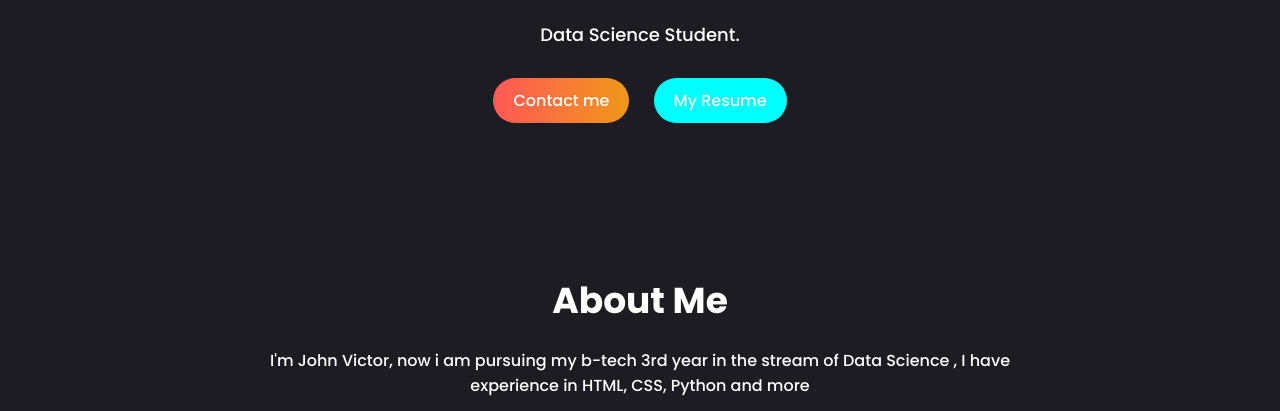
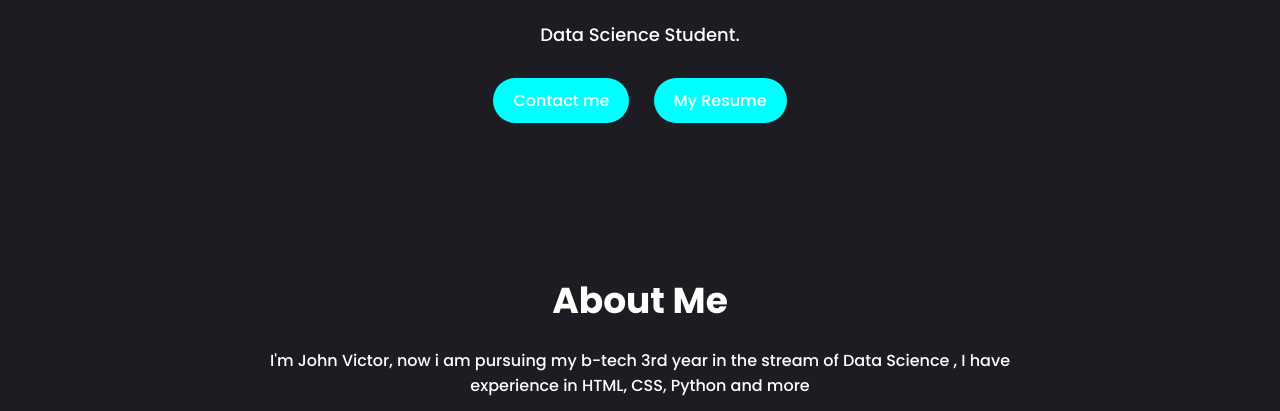
Before and after one commit to john-victor-000/My-Portfolio, a plain HTML site: page index.html in a window 1280 px wide. Shown: the part 686-1097 px from the top of the page. Drawn offline with Linux system fonts and the light colour scheme.

Commit message:
Update index.html

```diff
--- a/index.html
+++ b/index.html
@@ -26,7 +26,7 @@
         <h1>Hi! I'm JOHN 👋</h1>
         <p>Data Science Student.</p>
         <div class="buttons">
-            <a href="#contact" class="btn btn-primary">Contact me</a>
+            <a href="#contact" class="btn btn-secondary">Contact me</a>
             <a href="https://drive.google.com/file/d/1C-_xYK_aqvR8t0sRGr2FI8l_PbNVfxSo/view?usp=sharing" class="btn btn-secondary">My Resume</a>
         </div>
     </section>
```
